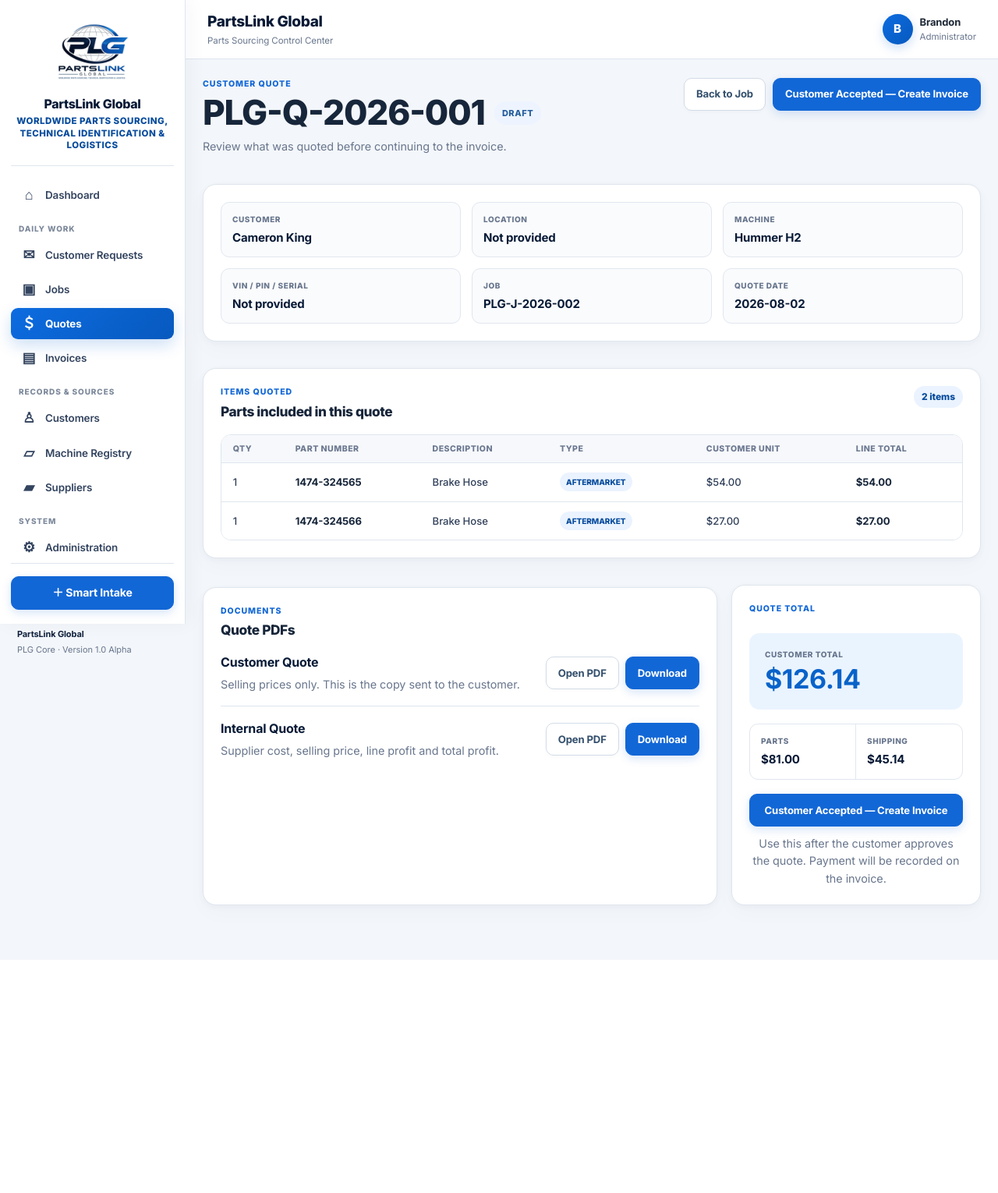
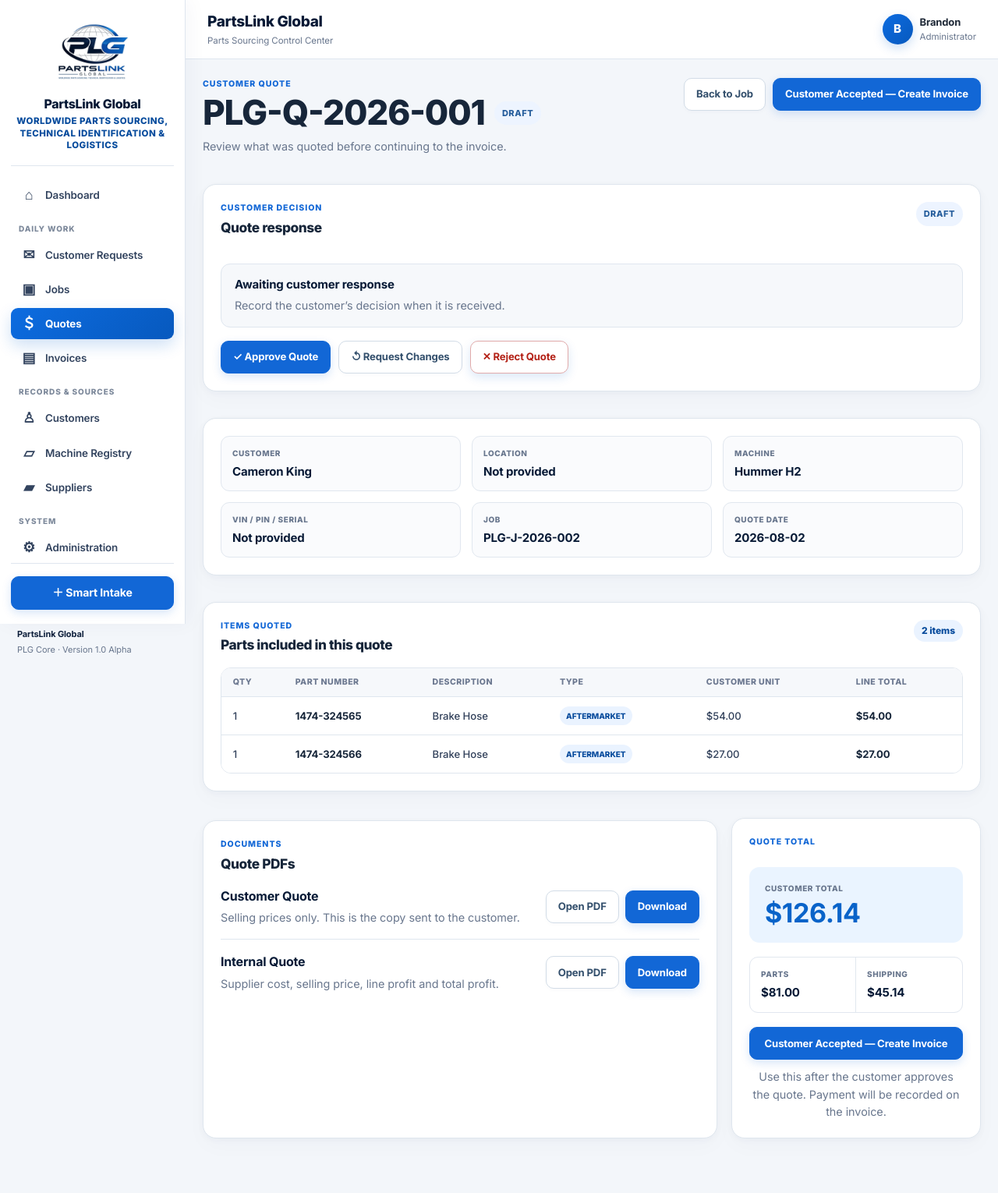
Before and after one commit to bhay91/PLG-Core, a FastAPI app: page /quotes/1/documents in a window 1280 px wide. Shown: the whole page at 78% size. Before the commit the page ends 1184 px from the top, so only its background shows below. Run offline with FastAPI, Linux system fonts and the light colour scheme; data comes from the database, SQL or seed files in the repository; data that the repository does not hold is empty.

Commit message:
PLG Alpha 8.6 action-driven workflow
- Add Customer Decision Center
- Support approve, revision and reject quote decisions
- Fix workflow handling for manually created jobs
- Auto-advance priced parts to Ready for Quote
- Replace manual status selector with Order and Receive actions
- Record part workflow events automatically

```diff
--- a/legacy_app.py
+++ b/legacy_app.py
@@ -1701,20 +1701,14 @@ def generate_quote(job_id: int):
             (job_id,),
         )
 
-        connection.execute(
-            """
-            INSERT INTO job_timeline (
-                job_id,
-                event_type,
-                icon,
-                message
-            )
-            VALUES (?, 'QUOTE_CREATED', '📝', ?)
-            """,
-            (
-                job_id,
-                f"Customer quote {quote_number} created",
-            ),
+        from plg_core.timeline import log_job_event
+
+        log_job_event(
+            connection,
+            job_id=job_id,
+            event_type="QUOTE_GENERATED",
+            icon="📝",
+            message=f"Quote {quote_number} generated",
         )
 
         connection.commit()
@@ -2467,6 +2461,98 @@ def archive_quote(quote_id: int):
 def restore_quote(quote_id: int):
     with closing(get_connection()) as connection: connection.execute("UPDATE quotes SET is_archived=0 WHERE id=?",(quote_id,)); connection.commit()
     return RedirectResponse(url="/quotes?view=archived",status_code=303)
+
+
+@app.post("/quotes/{quote_id}/decision")
+def update_quote_decision(
+    quote_id: int,
+    decision: str = Form(...),
+):
+    from plg_core.timeline import log_job_event
+
+    valid_decisions = {
+        "APPROVED",
+        "REVISION_REQUIRED",
+        "REJECTED",
+    }
+
+    normalized = decision.strip().upper()
+
+    if normalized not in valid_decisions:
+        raise HTTPException(
+            status_code=400,
+            detail="Invalid quote decision.",
+        )
+
+    with closing(get_connection()) as connection:
+        quote = connection.execute(
+            """
+            SELECT id, quote_number, job_id, status
+            FROM quotes
+            WHERE id = ?
+            """,
+            (quote_id,),
+        ).fetchone()
+
+        if quote is None:
+            raise HTTPException(
+                status_code=404,
+                detail="Quote not found.",
+            )
+
+        connection.execute(
+            """
+            UPDATE quotes
+            SET status = ?
+            WHERE id = ?
+            """,
+            (normalized, quote_id),
+        )
+
+        if normalized == "APPROVED":
+            event_type = "QUOTE_APPROVED"
+            icon = "✅"
+            message = f"Quote {quote['quote_number']} approved"
+            job_status = "CONFIRMED"
+
+        elif normalized == "REVISION_REQUIRED":
+            event_type = "QUOTE_REVISION_REQUIRED"
+            icon = "↺"
+            message = (
+                f"Changes requested for quote "
+                f"{quote['quote_number']}"
+            )
+            job_status = "QUOTED"
+
+        else:
+            event_type = "QUOTE_REJECTED"
+            icon = "✕"
+            message = f"Quote {quote['quote_number']} rejected"
+            job_status = "QUOTED"
+
+        connection.execute(
+            """
+            UPDATE jobs
+            SET status = ?
+            WHERE id = ?
+            """,
+            (job_status, quote["job_id"]),
+        )
+
+        log_job_event(
+            connection,
+            job_id=int(quote["job_id"]),
+            event_type=event_type,
+            icon=icon,
+            message=message,
+        )
+
+        connection.commit()
+
+    return RedirectResponse(
+        url=f"/quotes/{quote_id}/documents",
+        status_code=303,
+    )
 
 
 @app.get("/quotes/{quote_id}/documents", response_class=HTMLResponse)
--- a/static/app_v2.css
+++ b/static/app_v2.css
@@ -2178,3 +2178,124 @@ tbody tr:last-child td {
 .part-order-actions form {
   margin: 0;
 }
+
+
+/* PLG Alpha 8.6 — Customer Decision Center */
+
+.quote-decision-center {
+  display: grid;
+  gap: 17px;
+}
+
+.quote-decision-result {
+  padding: 15px 17px;
+  border: 1px solid var(--line);
+  border-radius: 12px;
+}
+
+.quote-decision-result strong {
+  display: block;
+  color: var(--ink-strong);
+}
+
+.quote-decision-result p {
+  margin: 5px 0 0;
+  color: var(--muted);
+  font-size: 0.8rem;
+}
+
+.quote-decision-result.approved {
+  border-color: #a7dfbe;
+  background: #ecf9f1;
+}
+
+.quote-decision-result.revision {
+  border-color: #f0d38f;
+  background: #fff8e8;
+}
+
+.quote-decision-result.rejected {
+  border-color: #efb4b4;
+  background: #fff1f1;
+}
+
+.quote-decision-result.waiting {
+  background: #f6f8fb;
+}
+
+.quote-decision-actions {
+  display: flex;
+  flex-wrap: wrap;
+  gap: 10px;
+}
+
+.quote-decision-actions form {
+  margin: 0;
+}
+
+.button.danger {
+  border-color: #d84b4b;
+  background: #fff;
+  color: #b42323;
+}
+
+.button.danger:hover {
+  background: #fff1f1;
+}
+
+@media (max-width: 720px) {
+  .quote-decision-actions {
+    display: grid;
+  }
+
+  .quote-decision-actions .button {
+    width: 100%;
+  }
+}
+
+
+/* PLG Alpha 8.6 — Action-Driven Part Workflow */
+
+.part-workflow-badge {
+  display: inline-flex;
+  align-items: center;
+  min-width: 112px;
+  padding: 7px 10px;
+  border: 1px solid var(--line);
+  border-radius: 999px;
+  background: #f5f7fa;
+  color: var(--ink-strong);
+  font-size: 0.72rem;
+  font-weight: 800;
+  white-space: nowrap;
+}
+
+.part-workflow-research {
+  background: #f5f7fa;
+  color: #667085;
+}
+
+.part-workflow-quoted {
+  border-color: #a7dfbe;
+  background: #ecf9f1;
+  color: #168648;
+}
+
+.part-workflow-ordered {
+  border-color: #f0d38f;
+  background: #fff8e8;
+  color: #946200;
+}
+
+.part-workflow-received {
+  border-color: #bfd6f4;
+  background: #edf5ff;
+  color: #1267d6;
+}
+
+.part-workflow-complete {
+  color: #168648;
+  font-size: 0.75rem;
+  font-weight: 850;
+  white-space: nowrap;
+}
--- a/templates/quote_documents.html
+++ b/templates/quote_documents.html
@@ -47,6 +47,87 @@
       </form>
       {% endif %}
     </div>
+  </section>
+
+  <section class="panel quote-decision-center">
+    <header class="quote-review-section-head">
+      <div>
+        <p class="eyebrow">CUSTOMER DECISION</p>
+        <h2>Quote response</h2>
+      </div>
+
+      <span
+        class="quote-status-badge quote-status-{{ quote.status|lower }}"
+      >
+        {{ quote.status or "DRAFT" }}
+      </span>
+    </header>
+
+    {% if quote.status == "APPROVED" %}
+    <div class="quote-decision-result approved">
+      <strong>✓ Customer approved this quote</strong>
+      <p>The quote is ready to be converted into an invoice.</p>
+    </div>
+
+    {% elif quote.status == "REVISION_REQUIRED" %}
+    <div class="quote-decision-result revision">
+      <strong>↺ Customer requested changes</strong>
+      <p>Return to the Job Command Center and revise the quote.</p>
+    </div>
+
+    {% elif quote.status == "REJECTED" %}
+    <div class="quote-decision-result rejected">
+      <strong>✕ Customer rejected this quote</strong>
+      <p>Review pricing, prepare a revision, or close the job.</p>
+    </div>
+
+    {% else %}
+    <div class="quote-decision-result waiting">
+      <strong>Awaiting customer response</strong>
+      <p>Record the customer’s decision when it is received.</p>
+    </div>
+    {% endif %}
+
+    {% if not invoice %}
+    <div class="quote-decision-actions">
+      <form
+        method="post"
+        action="/quotes/{{ quote.id }}/decision"
+      >
+        <input type="hidden" name="decision" value="APPROVED">
+
+        <button class="button" type="submit">
+          ✓ Approve Quote
+        </button>
+      </form>
+
+      <form
+        method="post"
+        action="/quotes/{{ quote.id }}/decision"
+      >
+        <input
+          type="hidden"
+          name="decision"
+          value="REVISION_REQUIRED"
+        >
+
+        <button class="button ghost" type="submit">
+          ↺ Request Changes
+        </button>
+      </form>
+
+      <form
+        method="post"
+        action="/quotes/{{ quote.id }}/decision"
+      >
+        <input type="hidden" name="decision" value="REJECTED">
+
+        <button class="button danger" type="submit">
+          ✕ Reject Quote
+        </button>
+      </form>
+    </div>
+    {% endif %}
   </section>
 
   <section class="panel quote-review-identity">
```
Also changed, not shown: plg_core/basket/routes.py (+37 -4 lines), plg_core/basket/service.py (+121 -0 lines), plg_core/jobs/engine.py (+42 -5 lines), templates/job_command_center.html (+49 -22 lines).
